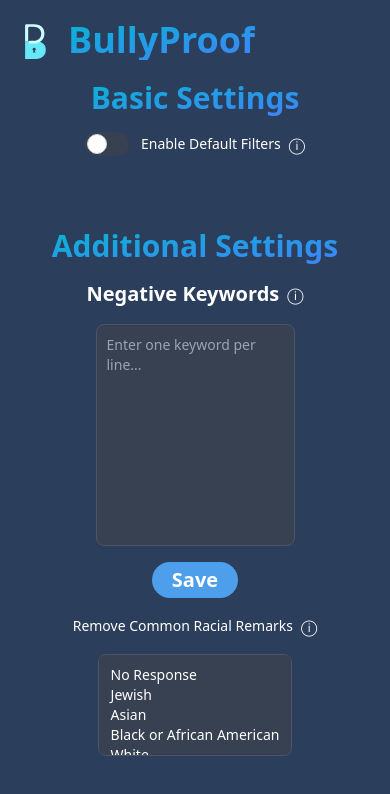
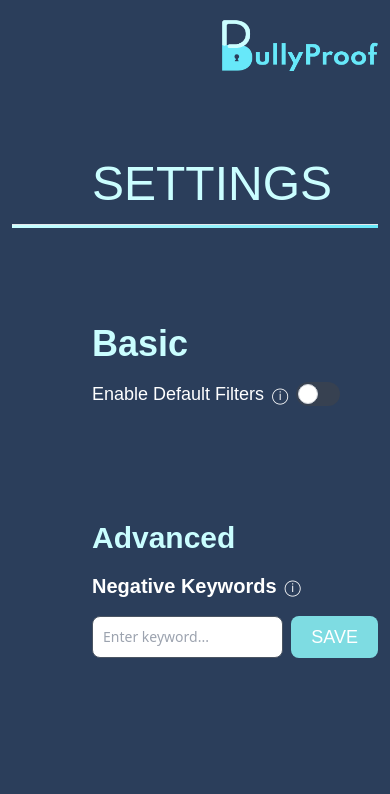
Before and after one commit to lavaman131/BullyProof, a website with bundled scripts: page chrome_extension/options/options.html in a window 390 px wide. Built offline with nearby package versions, Linux system fonts and the light colour scheme; some packages are replaced by stand-ins of ours.

Commit message:
improved ui based on Jingyi's design

```diff
--- a/chrome_extension/css/input.css
+++ b/chrome_extension/css/input.css
@@ -1,6 +1,8 @@
 @tailwind base;
 @tailwind components;
 @tailwind utilities;
+@import url('https://fonts.googleapis.com/css2?family=League+Spartan:wght@100;200;300;400;500;600;700;800;900&display=swap');
+@import url('https://fonts.googleapis.com/css2?family=Anek+Telugu:wght@100;200;300;400;500;600;700;800&display=swap');
 
 article[role="article"][data-testid="tweet"] {
     transition: height .3s, opacity .3s;
--- a/chrome_extension/options/options.html
+++ b/chrome_extension/options/options.html
@@ -1,103 +1,128 @@
+<!DOCTYPE html>
 <html>
-
   <head>
     <meta charset="utf-8" />
-    <link rel="stylesheet" href="/css/output.css"/>
+    <link rel="stylesheet" href="/css/output.css" />
     <script src="../node_modules/flowbite/dist/flowbite.js"></script>
     <script type="module" src="options.js"></script>
   </head>
 
   <body class="bg-midnightBlue">
     <main class="mx-3">
-        <nav class="flex items-center justify-between py-4 relative">
-            <div class="container-fluid w-full flex items-center">
+      <nav class="flex flex-col items-center justify-between py-4">
+        <div class="container-fluid w-full flex items-center relative">
           <div class="container-fluid">
-                    <div class="flex items-center gap-2">
-                        <img src="/images/ON_lock.svg" class="w-12 h-12"></img>
-                        <p
-                            class="text-4xl select-none font-bold text-transparent bg-clip-text bg-gradient-to-br from-cyan-500 to-blue-500">
-                            BullyProof
-                        </p>
+            <img
+              src="/images/logo.png"
+              class="sm: w-40 md:w-56 absolute right-0 top-0"
+              alt=""
+            />
           </div>
+          <div class="invisible lg:visible">
+            <img class="w-1/4 z-10 absolute right-64 top-2" src="../images/circle.png"/>
+            <img class="w-1/3 absolute right-20 top-112" src="../images/circle.png"/>
+            <img class="w-1/5 z-0 absolute right-112 top-72" src="../images/circle.png"/>
           </div>
         </div>
       </nav>
-        <div class="flex flex-col items-center gap-4">
-            <h1 class="select-none text-3xl font-bold text-transparent bg-clip-text bg-gradient-to-br from-cyan-500 to-blue-500">Basic Settings</h1>
+      <div>
+      </div>
+      <div class="flex flex-col gap-4 ml-20 relative">
+        <h1
+          class="mt-32 select-none text-5xl text-transparent bg-clip-text font-light font-spartan uppercase text-light_teal"
+        >
+          Settings
+        </h1>
+        <hr class="bg-gradient-to-r from-light_teal to-dark_teal h-1 -ml-20 max-w-lg"></hr>
+        <h1
+          class="mt-20 select-none text-4xl font-bold font-spartan text-transparent bg-clip-text text-light_teal"
+        >
+          Basic
+        </h1>
+        <div class="flex flex-row items-center gap-2 relative">
+          <span class="text-lg font-medium font-anektelugu text-white"
+            >Enable Default Filters</span
+          >
+          <button
+            id="infoIcon"
+            data-tooltip-target="tooltip-bottom"
+            data-tooltip-placement="bottom"
+            type="button"
+            class="text-white"
+          >
+            &#9432;
+          </button>
+          <label
+            for="checked-toggle"
+            class="inline-flex items-center cursor-pointer"
+          >
+            <input
+              type="checkbox"
+              value=""
+              id="checked-toggle"
+              class="sr-only peer"
+              checked=""
+            />
 
-               <div class="flex flex-row items-center gap-2">
-                    <label for="checked-toggle" class="inline-flex relative items-center cursor-pointer">
-                        <input type="checkbox" value="" id="checked-toggle" class="sr-only peer" checked=""></input>
-                        <div class="w-11 h-6 rounded-full peer peer-focus:ring-4 peer-focus:ring-green-800 bg-gray-700 peer-checked:after:translate-x-full peer-checked:after:border-white after:content-[''] after:absolute after:top-0.5 after:left-[2px] after:bg-white after:border-gray-300 after:border after:rounded-full after:h-5 after:w-5 after:transition-all dark:border-gray-600 peer-checked:bg-green-600"></div>
-                        <span class="ml-3 text-sm font-medium text-white">Enable Default Filters</span>
+            <div
+              class="absolute top-0.5 w-11 h-6 rounded-full peer peer-focus:ring-4 peer-focus:ring-teal-400 bg-gray-700 peer-checked:after:translate-x-full peer-checked:after:border-white after:content-[''] after:absolute after:top-0.5 after:left-[2px] after:bg-white after:border-gray-300 after:border after:rounded-full after:h-5 after:w-5 after:transition-all dark:border-gray-600 peer-checked:bg-teal-300"
+            ></div>
           </label>
-                    <button id="infoIcon" data-tooltip-target="tooltip-right" data-tooltip-placement="right" type="button" class="mb-0 text-white">&#9432</button>
         </div>
 
-
-                <div id="tooltip-right" role="tooltip" class="inline-block absolute invisible z-10 py-2 px-3 text-sm font-medium text-white rounded-lg shadow-sm opacity-0 transition-opacity duration-300 tooltip bg-gray-700">
+        <div
+          id="tooltip-bottom"
+          role="tooltip"
+          class="inline-block absolute invisible z-10 py-2 px-3 text-sm font-normal font-anektelugu text-white rounded-lg shadow-sm opacity-0 transition-opacity duration-300 tooltip bg-gray-700"
+        >
           Click to see full list of default negative keywords.
           <div class="tooltip-arrow" data-popper-arrow></div>
         </div>
         <span class="py-5"></span>
-            <h1 class="select-none text-3xl font-bold text-transparent bg-clip-text bg-gradient-to-br from-cyan-500 to-blue-500">Additional Settings</h1>
+        <h1
+          class="mt-10 select-none text-3xl font-extrabold font-spartan text-transparent bg-clip-text text-light_teal"
+        >
+          Advanced
+        </h1>
 
         <div class="flex flex-row items-center gap-2">
-                <h1 class="select-none text-xl font-bold text-white">Negative Keywords</h1>
-                <button id="infoIcon2" data-tooltip-target="tooltip-right2" data-tooltip-placement="right" type="button" class="mb-0 text-white">&#9432</button>
+          <h1 class="select-none text-xl font-bold font-anektelugu text-white">
+            Negative Keywords
+          </h1>
+          <button
+            id="infoIcon2"
+            data-tooltip-target="tooltip-right2"
+            data-tooltip-placement="right"
+            type="button"
+            class="mb-0 text-white"
+          >
+            &#9432;
+          </button>
         </div>
 
-            <div id="tooltip-right2" role="tooltip" class="inline-block absolute invisible z-10 py-2 px-3 text-sm font-medium text-white rounded-lg shadow-sm opacity-0 transition-opacity duration-300 tooltip bg-gray-700">
+        <div
+          id="tooltip-right2"
+          role="tooltip"
+          class="inline-block absolute invisible z-10 py-2 px-3 text-sm font-normal font-anektelugu text-white rounded-lg shadow-sm opacity-0 transition-opacity duration-300 tooltip bg-gray-700"
+        >
           Add custom negative keywords.
           <div class="tooltip-arrow" data-popper-arrow></div>
         </div>
-
-            <textarea id="keywords-input" rows="10" class="resize-none block p-2.5 sm:w-96 md:w-128 lg:w-128 xl:w-144 text-sm rounded-lg border bg-gray-700 border-gray-600 placeholder-gray-400 text-white focus:ring-aquaBlue focus:border-aquaBlue" placeholder="Enter one keyword per line..."></textarea>
-            <button id="save-keywords-button"
-                class="text-xl px-5 py-1 rounded-full bg-aquaBlue hover:bg-blue-500 active:bg-blue-600 placeholder-gray-400 text-white font-bold">Save
+        <div class="flex flex-row gap-2">
+          <textarea
+            id="keywords-input"
+            rows="1"
+            class="resize-none block p-2.5 w-80 text-sm rounded-lg border bg-white border-gray-600 placeholder-gray-400 text-slate-800 focus:ring-light_teal focus:border-light_teal"
+            placeholder="Enter keyword..."
+          ></textarea>
+          <button
+            id="save-keywords-button"
+            class="font-light uppercase font-anektelugu bottom-0 right-0 text-lg px-5 rounded-lg bg-teal-300 hover:bg-teal-400 active:bg-teal-500 placeholder-gray-400 text-white"
+          >
+            Save
           </button>
-
-
-            <div class="flex flex-row items-center gap-2">
-                <label for="Demographics" class="block text-sm font-medium text-white">Remove Common Racial Remarks
-                    <div id="tooltip-right3" role="tooltip" class="inline-block absolute invisible z-10 py-2 px-3 text-sm font-medium text-white rounded-lg shadow-sm opacity-0 transition-opacity duration-300 tooltip bg-gray-700">
-                        <p>
-                            Include info about your identity to
-                            better filter negative keywords.
-                        </p>
-                        <div class="tooltip-arrow" data-popper-arrow></div>
         </div>
-                </label>
-                <button id="infoIcon3" data-tooltip-target="tooltip-right3" data-tooltip-placement="right" type="button" class="mb-0 text-white">&#9432</button>
-            </div>
-            <select id="race" multiple name="ethnicity" class="sm:w-96 md:w-128 lg:w-128 xl:w-144 border text-sm rounded-lg block p-2.5 bg-gray-700 border-gray-600 placeholder-gray-400 text-white focus:ring-aquaBlue focus:border-aquaBlue">
-                <option>
-                    No Response
-                </option>
-                <option id="jew">
-                    Jewish
-                </option>
-                <option id="asian">
-                    Asian
-                </option>
-                <option id="black">
-                    Black or African American
-                </option>
-                <option id="white">
-                    White
-                </option>
-                <option id="latinx">
-                    Latin-X
-                </option>
-                <option id="lgbtq">
-                    LGBTQ
-                </option>
-                <option id="muslim">
-                    Muslim
-                </option>
-            </select>
       </div>
     </main>
   </body>
-
 </html>
--- a/chrome_extension/options/options.js
+++ b/chrome_extension/options/options.js
@@ -20,11 +20,11 @@
     });
 });
 
-chrome.storage.local.get(["keywords_custom"], local => {
-    if (local.keywords_custom && local.keywords_custom.length) {
-        keywordsInput.value = local.keywords_custom.join("\n") + "\n";
-    }
-});
+// chrome.storage.local.get(["keywords_custom"], local => {
+//     if (local.keywords_custom && local.keywords_custom.length) {
+//         keywordsInput.value = local.keywords_custom.join("\n") + "\n";
+//     }
+// });
 
 let setStatusUI = () => {
     if (useDefaultKeywords) {
--- a/chrome_extension/tailwind.config.js
+++ b/chrome_extension/tailwind.config.js
@@ -3,19 +3,28 @@
   content: ["./popup/*.{html, js}", "./options/*.{html, js}"],
   theme: {
     screens: {
-      sm: "480px",
+      sm: "640px",
       md: "768px",
-      lg: "976px",
-      xl: "1440px",
+      lg: "1024px",
+      xl: "1280px",
+      "2xl": "1536px",
     },
     extend: {
+      fontFamily: {
+        anektelugu: ["Anek Telugu", "sans-serif"],
+        spartan: ["League Spartan", "sans-serif"],
+      },
       colors: {
         aquaBlue: "rgb(77, 159, 235)",
         midnightBlue: "#2B3E5B",
+        light_teal: "#CAFEFF",
+        dark_teal: "#67E8F9",
       },
       spacing: {
+        112: "28rem",
         128: "32rem",
         144: "36rem",
+        160: "40rem"
       },
     },
   },
```
Also changed, not shown: chrome_extension/css/output.css, chrome_extension/images/logo.png (added), 2 other files. Lines whose indentation alone changed are shown as unchanged.
